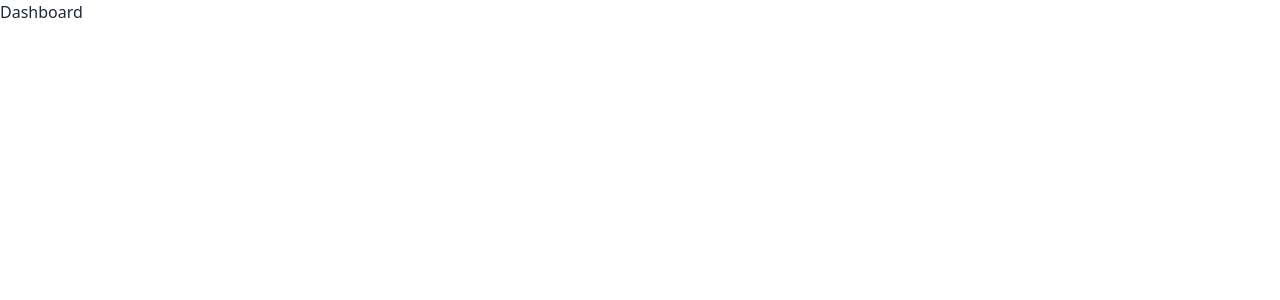
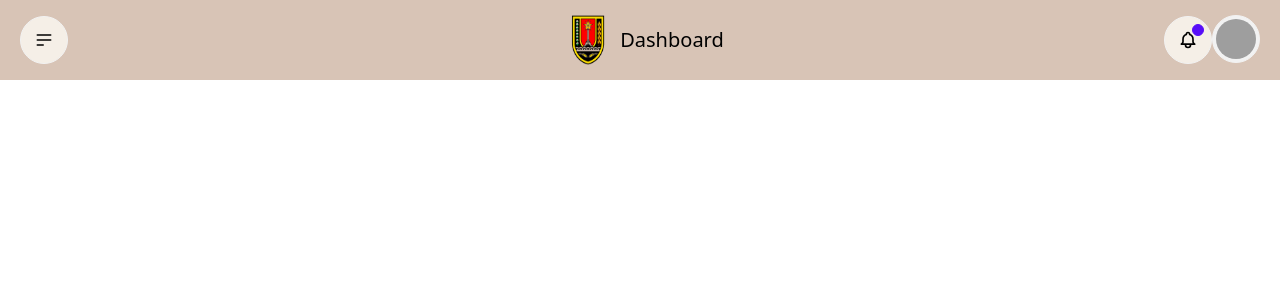
Before and after one commit to a112012995/tb-fe, a React (Create React App) app: page /dashboard in a window 1280 px wide. Shown: the top 300 px of the page. Built offline with nearby package versions, Linux system fonts and the light colour scheme; grey boxes are pictures that could not be loaded.

Commit message:
feat: navbar

```diff
--- /dev/null
+++ b/src/components/navbar.jsx
@@ -0,0 +1,63 @@
+import React from 'react';
+
+const navbar = () => {
+	return (
+		<div className="px-3 py-1 bg-[#D8C4B6]">
+			<div className="navbar ">
+				<div className="navbar-start">
+					<div className="dropdown">
+						<label tabIndex={0} className="btn bg-[#F5EFE7] hover:bg-[#F5EFE7] btn-circle btn-">
+							<svg xmlns="http://www.w3.org/2000/svg" className="h-5 w-5" fill="none" viewBox="0 0 24 24" stroke="black">
+								<path strokeLinecap="round" strokeLinejoin="round" strokeWidth="2" d="M4 6h16M4 12h16M4 18h7" />
+							</svg>
+						</label>
+						<ul tabIndex={0} className="menu menu-sm dropdown-content mt-3 p-2 shadow bg-[#F5EFE7] text-black rounded-md w-52">
+							<li>
+								<a>Homepage</a>
+							</li>
+							<li>
+								<a>Detail</a>
+							</li>
+						</ul>
+					</div>
+				</div>
+				<div className="navbar-center flex-row">
+					<img src="/logo_dkk.png" alt="logo" className="w-16 h-14" />
+					<a className="text-xl text-black">Dashboard</a>
+				</div>
+				<div className="navbar-end">
+					<button className="btn bg-[#F5EFE7] hover:bg-[#F5EFE7] btn-circle">
+						<div className="indicator">
+							<svg xmlns="http://www.w3.org/2000/svg" className="h-5 w-5" fill="none" viewBox="0 0 24 24" stroke="black">
+								<path
+									strokeLinecap="round"
+									strokeLinejoin="round"
+									strokeWidth="2"
+									d="M15 17h5l-1.405-1.405A2.032 2.032 0 0118 14.158V11a6.002 6.002 0 00-4-5.659V5a2 2 0 10-4 0v.341C7.67 6.165 6 8.388 6 11v3.159c0 .538-.214 1.055-.595 1.436L4 17h5m6 0v1a3 3 0 11-6 0v-1m6 0H9"
+								/>
+							</svg>
+							<span className="badge badge-xs badge-primary indicator-item"></span>
+						</div>
+					</button>
+					<div className="dropdown dropdown-end">
+						<label tabIndex={0} className="btn btn-circle avatar">
+							<div className="w-10 rounded-full">
+								<img src="https://images.unsplash.com/photo-1511367461989-f85a21fda167?ixlib=rb-4.0.3&ixid=M3wxMjA3fDB8MHxwaG90by1wYWdlfHx8fGVufDB8fHx8fA%3D%3D&auto=format&fit=crop&w=1331&q=80" />
+							</div>
+						</label>
+						<ul tabIndex={0} className="menu menu-sm dropdown-content mt-3 p-2 shadow bg-[#F5EFE7] rounded-md w-52 text-black">
+							<li>
+								<a className="justify-between">Profile</a>
+							</li>
+							<li>
+								<a>Logout</a>
+							</li>
+						</ul>
+					</div>
+				</div>
+			</div>
+		</div>
+	);
+};
+
+export default navbar;
--- a/src/pages/Dashboard.jsx
+++ b/src/pages/Dashboard.jsx
@@ -1,9 +1,13 @@
-import React from 'react'
+import Navbar from '../components/navbar';
 
 const Dashboard = () => {
-  return (
-    <div>Dashboard</div>
-  )
-}
+	return (
+		<div className="bg-slate-400">
+			<div>
+				<Navbar />
+			</div>
+		</div>
+	);
+};
 
-export default Dashboard
+export default Dashboard;
```
Also changed, not shown: public/logo_dkk.png (added).
